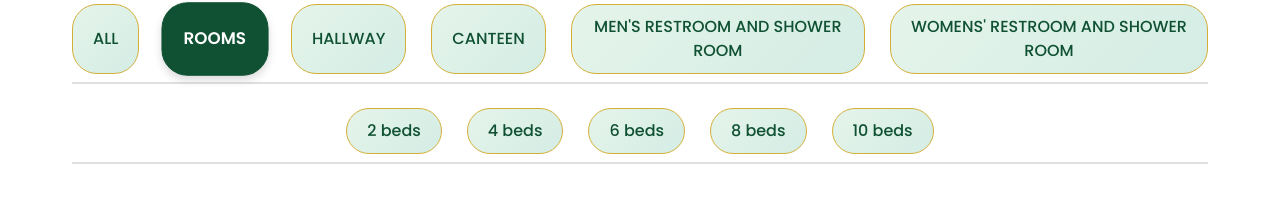
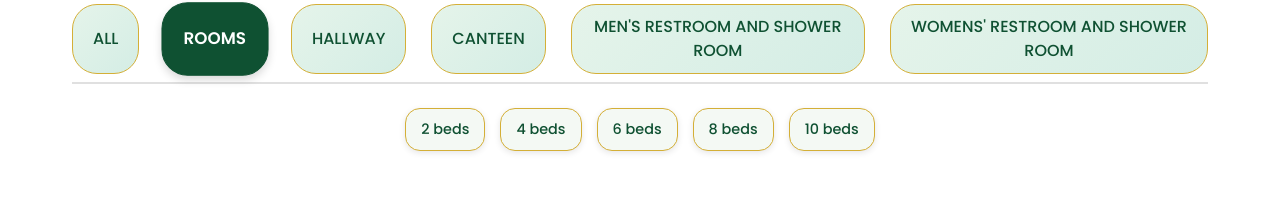
Before and after one commit to Albean12/dorm-vision, a React (Create React App) app: page /gallery in a window 1280 px wide. Both pictures are taken after a click on the button "ROOMS". Shown: the part 212-414 px from the top of the page. Built offline with nearby package versions, Linux system fonts and the light colour scheme.

Commit message:
update gallery.css
fixed room sub categories tab

```diff
--- a/src/Gallery.css
+++ b/src/Gallery.css
@@ -77,34 +77,44 @@
     transform: scale(1.05); /* Slight zoom effect on hover */
 }
 
-
-/* Category Title Styling */
-
-.category-title {
-    font-size: 1.2rem;
-    font-weight: 600;
-    color: #ffffff; /* White text for contrast */
-    background-color: #0F5132; /* Dark green background to match logo text */
-    padding: 10px 20px;
-    border-radius: 20px; /* Rounded rectangle shape */
-    display: inline-block;
-    margin-bottom: 1.5rem;
-    text-align: center;
-    box-shadow: 0 4px 8px rgba(0, 0, 0, 0.1); /* Soft shadow for lift */
-    transition: background-color 0.3s ease, box-shadow 0.3s ease;
+/* Subcategory Cards Styling */
+.subcategory-tabs {
+    display: flex;
+    justify-content: center;
+    gap: 15px;
+    margin-top: 1.5rem;
 }
 
-/* Hover Effect */
-.category-title:hover {
-    background-color: #D4AF37; /* Metallic gold on hover */
-    color: #0F5132; /* Green text on hover for contrast */
-    box-shadow: 0 6px 12px rgba(0, 0, 0, 0.15); /* Enhanced shadow on hover */
+.subcategory-card {
+    font-size: 0.9rem;
+    font-weight: 500;
+    color: #0F5132; /* Dark green for inactive cards */
+    background: #F4F9F4; /* Light greenish background */
+    padding: 10px 15px;
+    border: 1px solid #D4AF37; /* Subtle gold border */
+    border-radius: 15px; /* Slightly rounded */
+    cursor: pointer;
+    transition: background 0.3s ease, transform 0.2s ease;
+    text-align: center;
+    box-shadow: 0 2px 6px rgba(0, 0, 0, 0.1);
 }
 
+.subcategory-card:hover {
+    background: #D4AF37; /* Gold background on hover */
+    color: #ffffff; /* White text on hover */
+    transform: scale(1.05); /* Slight zoom effect */
+    box-shadow: 0 4px 12px rgba(0, 0, 0, 0.15);
+}
 
+.active-subcategory-card {
+    background: #0F5132; /* Dark green for active card */
+    color: #ffffff; /* White text for active card */
+    border: 1px solid #0F5132; /* Consistent border */
+    transform: scale(1.05);
+    box-shadow: 0 4px 8px rgba(0, 0, 0, 0.15);
+}
 
-
-/* Container for each category's images */
+/* Rooms Container */
 .rooms-container {
     display: flex;
     gap: 20px;
@@ -173,29 +183,3 @@
 .room-card:hover .image-caption {
     opacity: 1;
 }
-
-/* Optional Button Styling (if needed for other buttons in the gallery) */
-.button {
-    font-family: 'Poppins', sans-serif;
-    font-size: 1rem;
-    font-weight: 600;
-    color: #ffffff;
-    background: linear-gradient(135deg, #0F5132, #D4AF37); /* Green to gold gradient */
-    padding: 12px 24px;
-    border: none;
-    border-radius: 30px; /* Pill-shaped corners */
-    box-shadow: 0 6px 12px rgba(0, 0, 0, 0.15);
-    cursor: pointer;
-    transition: transform 0.2s ease, box-shadow 0.2s ease;
-    display: inline-block;
-}
-
-.button:hover {
-    transform: translateY(-3px);
-    box-shadow: 0 8px 20px rgba(0, 0, 0, 0.2);
-}
-
-.button:active {
-    transform: translateY(1px);
-    box-shadow: 0 4px 8px rgba(0, 0, 0, 0.1);
-}
--- a/src/Gallery.js
+++ b/src/Gallery.js
@@ -39,11 +39,11 @@ const imageCategories = [
   },
   {
     category: "MEN'S RESTROOM AND SHOWER ROOM",
-    images: ['/menscr1.jpg', '/menscr2.jpg', '/menscr3.jpg']
+    images: ['/menscr1.jpg', '/menscr2.jpg', '/menscr3.jpg', '/menscr4.jpg', '/menscr5.jpg', '/menscr6.jpg','/menscr7.jpg', '/menscr8.jpg']
   },
   {
     category: "WOMENS' RESTROOM AND SHOWER ROOM",
-    images: ['/womenscr1.jpg', '/womenscr2.jpg', '/womenscr3.jpg']
+    images: ['/womenscr1.jpg', '/womenscr2.jpg', '/womenscr3.jpg', '/womenscr4.jpg', '/womenscr5.jpg', '/menscr6.jpg','/womenscr7.jpg', '/womenscr8.jpg']
   }
 ];
 
@@ -91,15 +91,15 @@ const Gallery = () => {
 
       {/* Subcategories for Rooms Only */}
       {selectedCategory && selectedCategory.subcategories && (
-        <div className="tabs subcategory-tabs">
+        <div className="subcategory-tabs">
           {selectedCategory.subcategories.map((subcategory, index) => (
-            <button
+            <div
               key={index}
               onClick={() => handleSubcategorySelect(subcategory)}
-              className={selectedSubcategory === subcategory ? "tab active-tab" : "tab"}
+              className={`subcategory-card ${selectedSubcategory === subcategory ? "active-subcategory-card" : ""}`}
             >
               {subcategory.type}
-            </button>
+            </div>
           ))}
         </div>
       )}
```
